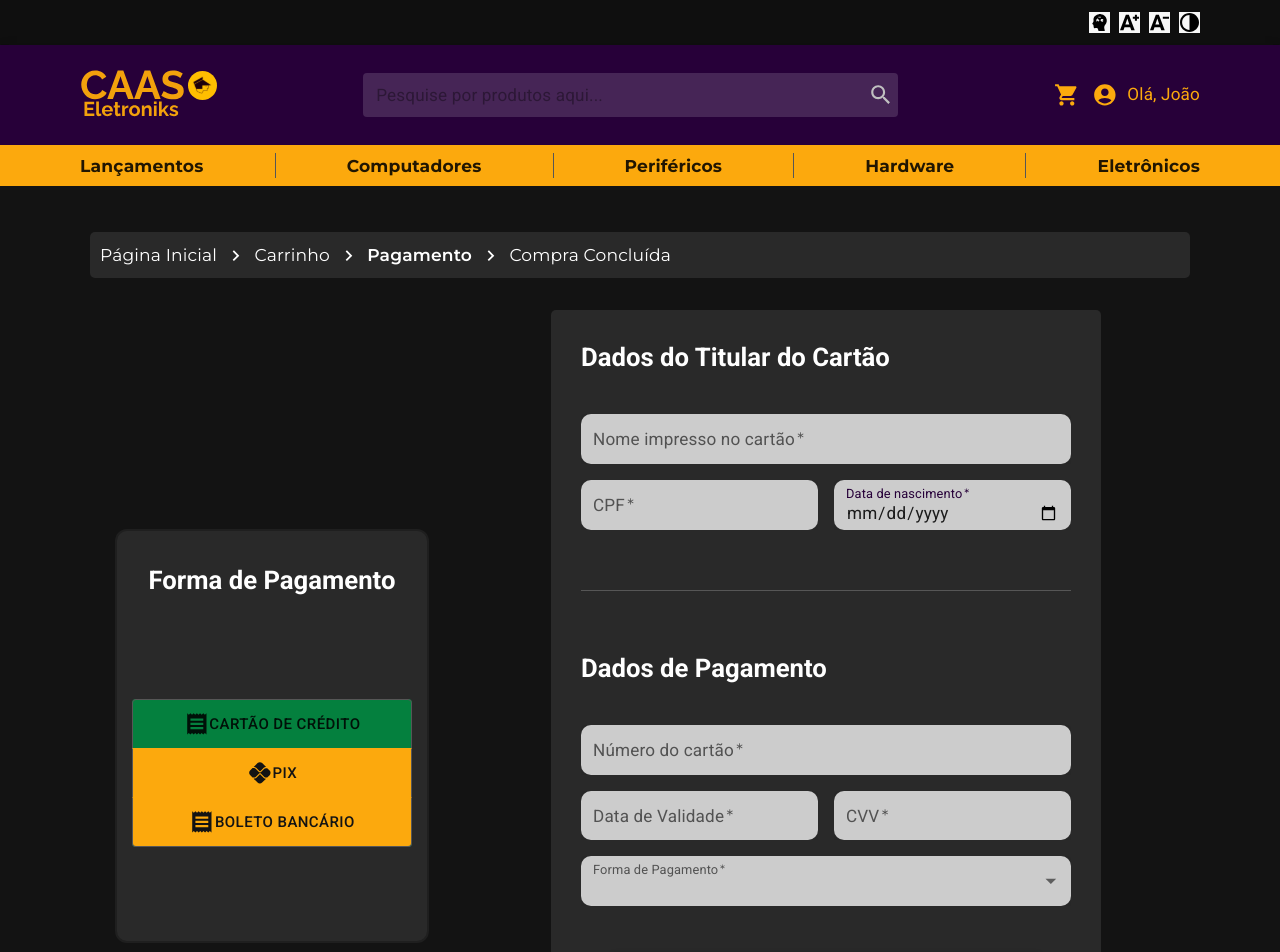
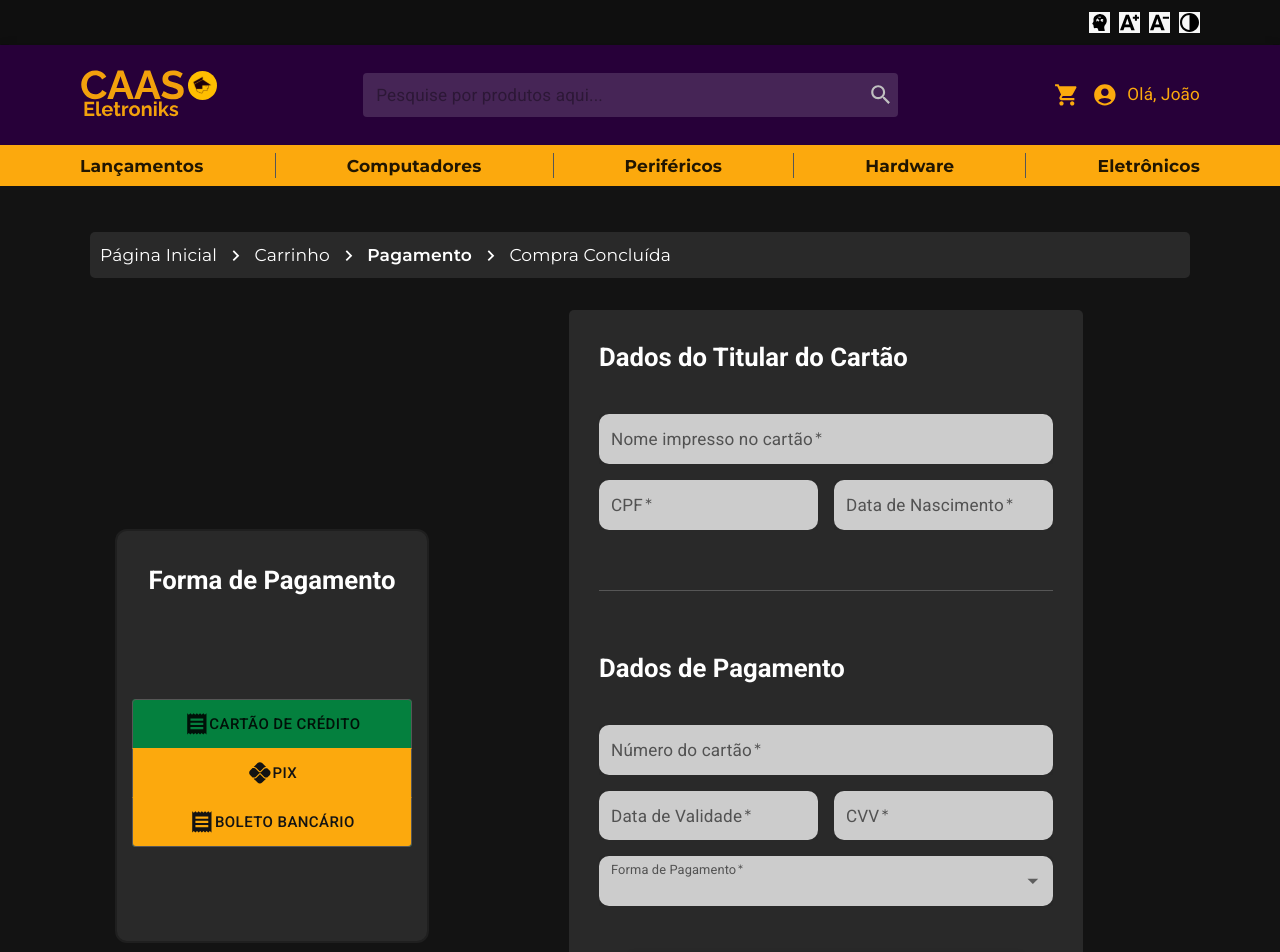
Before and after one commit to Ryrden/SCC-0560-Caaso-Eletroniks, a React (Vite) app: page /checkout in a window 1280 px wide. Shown: the top 952 px of the page. Built offline with nearby package versions, Linux system fonts and the light colour scheme.

Commit message:
Mascaras padronizadas da forma do ryan

```diff
--- a/src/Pages/Checkout/Checkout.tsx
+++ b/src/Pages/Checkout/Checkout.tsx
@@ -110,6 +110,7 @@ const Checkout = () => {
     const [creditCard, setCreditCard] = React.useState("");
     const [cvv, setCvv] = React.useState("");
     const [validity, setValidity] = React.useState("");
+    const [birth, setBirth] = React.useState("");
 
     return (
         <div>
@@ -243,8 +244,6 @@ const Checkout = () => {
                                     padding={"30px"}
                                     sx={{
                                         gridArea: "dados-cartao",
-                                        display: "flex",
-                                        flexDirection: "column",
                                     }}
                                 >
                                     <Typography
@@ -271,7 +270,8 @@ const Checkout = () => {
                                             <Input
                                                 required
                                                 label="Nome impresso no cartão"
-                                                name={"nome"} defaultValue={""} />
+                                                name={"nome"}
+                                            />
                                         </Box>
 
                                         <Box sx={{ gridArea: "cpf" }}>
@@ -285,20 +285,26 @@ const Checkout = () => {
                                                     required
                                                     label="CPF"
                                                     name={"cpf"}
-                                                    defaultValue={""}
                                                 />}
                                             </InputMask>
 
                                         </Box>
 
                                         <Box sx={{ gridArea: "data-nasc" }}>
+                                            <InputMask
+                                                mask="99/99"
+                                                value={birth}
+                                                placeholder="00/00"
+                                                onChange={(e) => setBirth(e.target.value)}
+                                            >
+                                                {() =>
                                                     <Input
                                                         required
-                                                label="Data de nascimento"
-                                                inputProps={{ maxlength: "8" }}
-                                                name={"data-nasc"}
-                                                focused
-                                                type={"date"} defaultValue={""} />
+                                                        label="Data de Nascimento"
+                                                        name={"data-val"}
+                                                        type={"text"}
+                                                    />}
+                                            </InputMask>
                                         </Box>
                                     </Box>
                                 </Box>
@@ -314,7 +320,6 @@ const Checkout = () => {
                                     width={"100%"}
                                     padding={"30px"}
                                     sx={{
-                                        width: 550,
                                         display: "grid",
                                         flexDirection: "column",
                                     }}
@@ -352,7 +357,7 @@ const Checkout = () => {
                                                         label="Número do cartão"
                                                         name={"num-cartao"}
                                                         type={"text"}
-                                                        defaultValue={""} />}
+                                                    />}
                                             </InputMask>
                                         </Box>
 
@@ -369,18 +374,25 @@ const Checkout = () => {
                                                         label="Data de Validade"
                                                         name={"data-val"}
                                                         type={"text"}
-                                                        defaultValue={""} />}
+                                                    />}
                                             </InputMask>
                                         </Box>
 
                                         <Box sx={{ gridArea: "cvv" }}>
+                                            <InputMask
+                                                mask="999"
+                                                value={cvv}
+                                                placeholder="000"
+                                                onChange={(e) => setCvv(e.target.value)}
+                                            >
+                                                {() =>
                                                     <Input
                                                         required
                                                         label="CVV"
                                                         name={"cvv"}
-                                                placeholder={"000"}
-                                                inputProps={{ maxlength: "3" }}
-                                                defaultValue={""} />
+                                                        type={"text"}
+                                                    />}
+                                            </InputMask>
                                         </Box>
 
                                         <Box sx={{ gridArea: "forma-pagam" }}>
@@ -391,7 +403,7 @@ const Checkout = () => {
                                                 onChange={handleChange}
                                                 label="Forma de Pagamento"
                                                 name={"forma-pagam"}
-                                                defaultValue={""}>
+                                            >
                                                 {currencies.map((option) => (
                                                     <MenuItem key={option.value} value={option.value}>
                                                         {option.label}
--- a/src/Pages/LoginSignIn/SignIn/SignIn.tsx
+++ b/src/Pages/LoginSignIn/SignIn/SignIn.tsx
@@ -1,6 +1,7 @@
 import React from "react";
 import CssBaseline from "@mui/material/CssBaseline";
 import TextField from "@/components/Input/Input";
+import InputMask from "react-input-mask";
 import FormControlLabel from "@mui/material/FormControlLabel";
 import Checkbox from "@mui/material/Checkbox";
 import Grid from "@mui/material/Grid";
@@ -42,15 +43,6 @@ const SignIn = () => {
         setCurrency(event.target.value);
     };
 
-    const [cpfValue, setCpfValue] = React.useState("");
-    const [cpfValid, setCpfValid] = React.useState(true);
-    const handleCpfValidation = (e: any) => {
-        const regex = new RegExp("[0-9]{3}.[0-9]{3}.[0-9]{3}-[0-9]{2}");
-        setCpfValid(regex.test(e.target.value));
-        setCpfValue(e.target.value);
-    };
-
-
     const [telValue, setTelValue] = React.useState("");
     const [telValid, setTelValid] = React.useState(true);
     const handleTelValidation = (e: any) => {
@@ -68,6 +60,10 @@ const SignIn = () => {
         setCepValue(e.target.value);
     };
 
+    const [birth, setBirth] = React.useState("");
+    const [cpf, setCpf] = React.useState("");
+    const [tel, setTel] = React.useState("");
+    const [cep, setCep] = React.useState("");
 
     return (
         <>
@@ -98,40 +94,51 @@ const SignIn = () => {
                                     />
                                 </Grid>
                                 <Grid item xs={12} sm={6}>
+                                    <InputMask
+                                        mask="99/99"
+                                        value={birth}
+                                        placeholder="00/00"
+                                        onChange={(e) => setBirth(e.target.value)}
+                                    >
+                                        {() =>
                                             <TextField
+                                                required
                                                 label="Data de Nascimento"
-                                        name={"date"}
-                                        required
-                                        type={"date"}
-                                        focused
-                                    />
+                                                name={"data-nasc"}
+                                                type={"text"}
+                                            />}
+                                    </InputMask>
                                 </Grid>
                             </Grid>
 
                             <Grid container spacing={3} marginBottom={"20px"}>
                                 <Grid item xs={12} sm={6}>
-                                    <TextField
+                                    <InputMask
+                                        mask="999\.999\.999\-99"
+                                        value={cpf}
+                                        placeholder="000.000.000-00"
+                                        onChange={(e) => setCpf(e.target.value)}
+                                    >
+                                        {() => <TextField
                                             required
                                             label="CPF"
                                             name={"cpf"}
-                                        inputProps={{ maxlength: "14" }}
-                                        value={cpfValue}
-                                        error={!cpfValid}
-                                        placeholder={"000.000.000-00"}
-                                        onChange={(e) => handleCpfValidation(e)}
-                                    />
+                                        />}
+                                    </InputMask>
                                 </Grid>
                                 <Grid item xs={12} sm={6}>
-                                    <TextField
-                                        label="Telefone Celular"
+                                    <InputMask
+                                        mask="\(99\) 99999\-9999"
+                                        value={tel}
+                                        placeholder="(99) 99999-9999"
+                                        onChange={(e) => setTel(e.target.value)}
+                                    >
+                                        {() => <TextField
+                                            required
+                                            label="Telefone"
                                             name={"telefone"}
-                                        inputProps={{ maxlength: "11" }}
-                                        value={telValue}
-                                        error={!telValid}
-                                        placeholder={"Apenas números"}
-                                        onChange={(e) => handleTelValidation(e)}
-                                        required
-                                    />
+                                        />}
+                                    </InputMask>
                                 </Grid>
                             </Grid>
 
@@ -174,16 +181,18 @@ const SignIn = () => {
 
                             <Grid container spacing={3} marginBottom={"20px"}>
                                 <Grid item xs={12} md={12}>
-                                    <TextField
+                                    <InputMask
+                                        mask="99999\-99"
+                                        value={cep}
+                                        placeholder="00000-00"
+                                        onChange={(e) => setCep(e.target.value)}
+                                    >
+                                        {() => <TextField
+                                            required
                                             label="CEP"
                                             name={"cep"}
-                                        inputProps={{ maxlength: "9" }}
-                                        value={cepValue}
-                                        error={!cepValid}
-                                        placeholder={"00000-000"}
-                                        onChange={(e) => handleCepValidation(e)}
-                                        required
-                                    />
+                                        />}
+                                    </InputMask>
                                 </Grid>
                             </Grid>
 
--- a/src/components/Input/Input.tsx
+++ b/src/components/Input/Input.tsx
@@ -8,7 +8,6 @@ interface InputType {
     type?: string
     required?: boolean
     name: string
-    defaultValue: string
     select?: boolean
     value?: string
     onChange?: (e: React.ChangeEvent<HTMLInputElement>) => void
```
Lines whose indentation alone changed are shown as unchanged.
